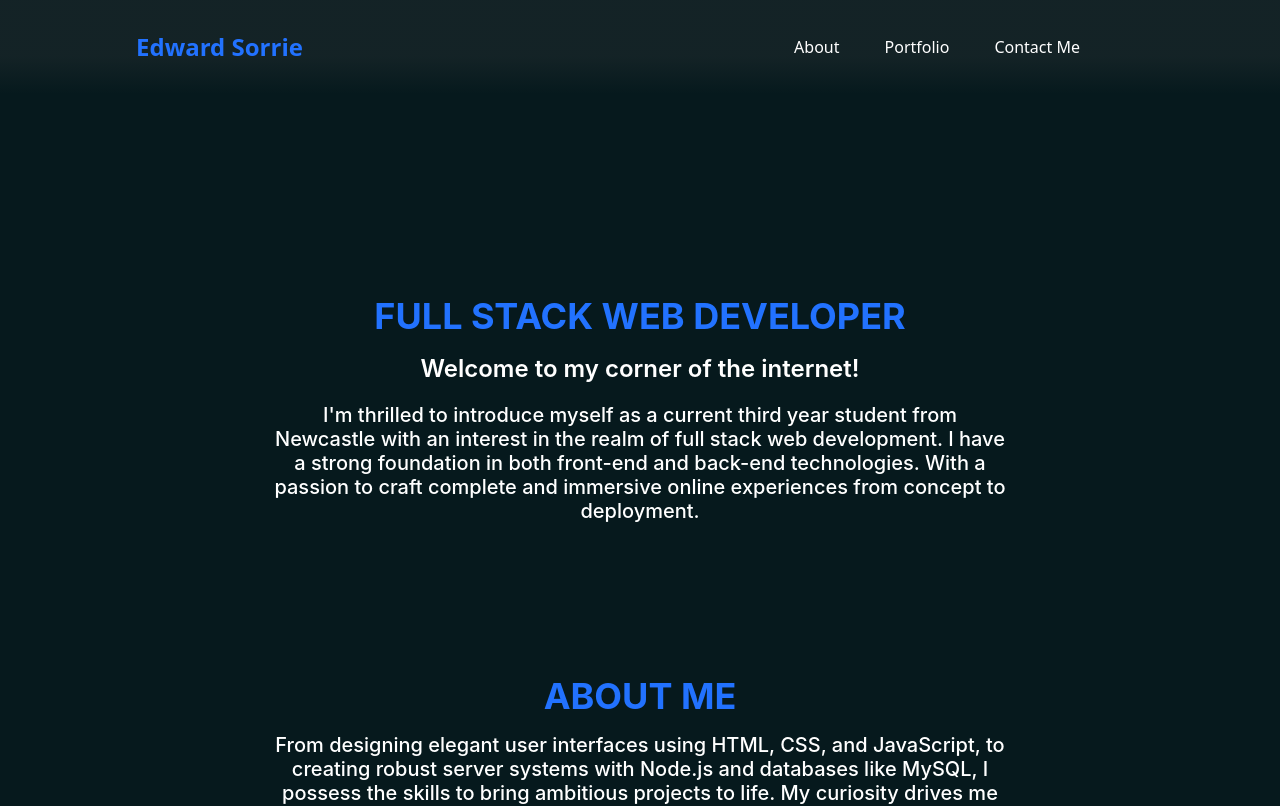
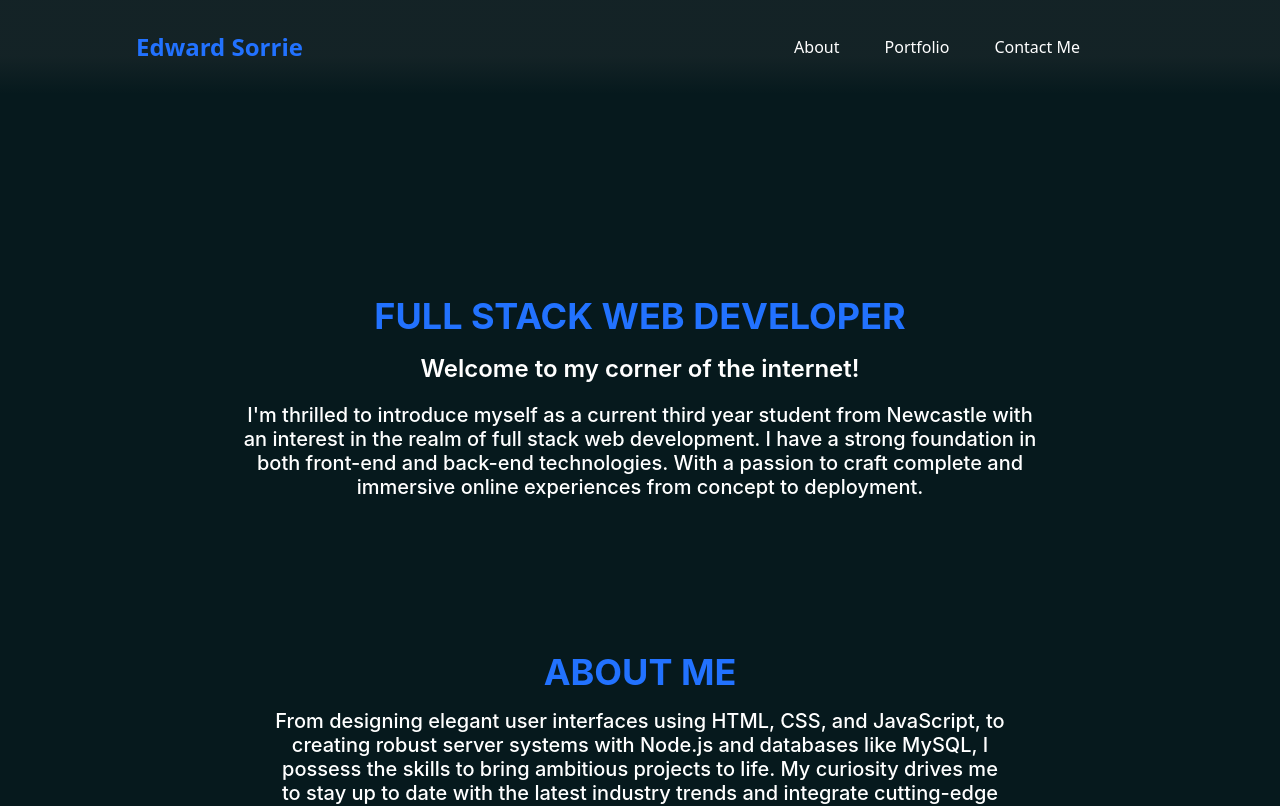
Before and after one commit to esorrie/personal-website, a React (Vite) app: page / in a window 1280 px wide. Shown: the top 806 px of the page. Built offline with nearby package versions, Linux system fonts and the light colour scheme.

Commit message:
fixed intro section layout for screen size

```diff
--- a/src/Intro.jsx
+++ b/src/Intro.jsx
@@ -3,6 +3,7 @@ import './Intro.css'
 
 const Intro = () => {
     return (
+      <>
         <div className="text-center mt-200 ">
             <div className="title ">
               Full Stack Web Developer
@@ -10,10 +11,13 @@ const Intro = () => {
             <div className="card1 mt-4">
               Welcome to my corner of the internet!
             </div>
-            <div className="mx-272 card2 mt-5">
-              I'm thrilled to introduce myself as a current third year student from Newcastle with an interest in the realm of full stack web development. I have a strong foundation in both front-end and back-end technologies. With a passion to craft complete and immersive online experiences from concept to deployment.
-            </div>
         </div>
+        <div className="text-center">
+          <div className="px-18.9% card2 mt-5">
+            I'm thrilled to introduce myself as a current third year student from Newcastle with an interest in the realm of full stack web development. I have a strong foundation in both front-end and back-end technologies. With a passion to craft complete and immersive online experiences from concept to deployment.
+          </div>
+        </div>
+      </>
     );
 };
 export default Intro;
--- a/tailwind.config.js
+++ b/tailwind.config.js
@@ -13,6 +13,7 @@ export default {
 
       },
       spacing: {
+        '18.9%': '18.9%',
         '136': '136px',
         '155': '155px',
         '200': '200px',
```
